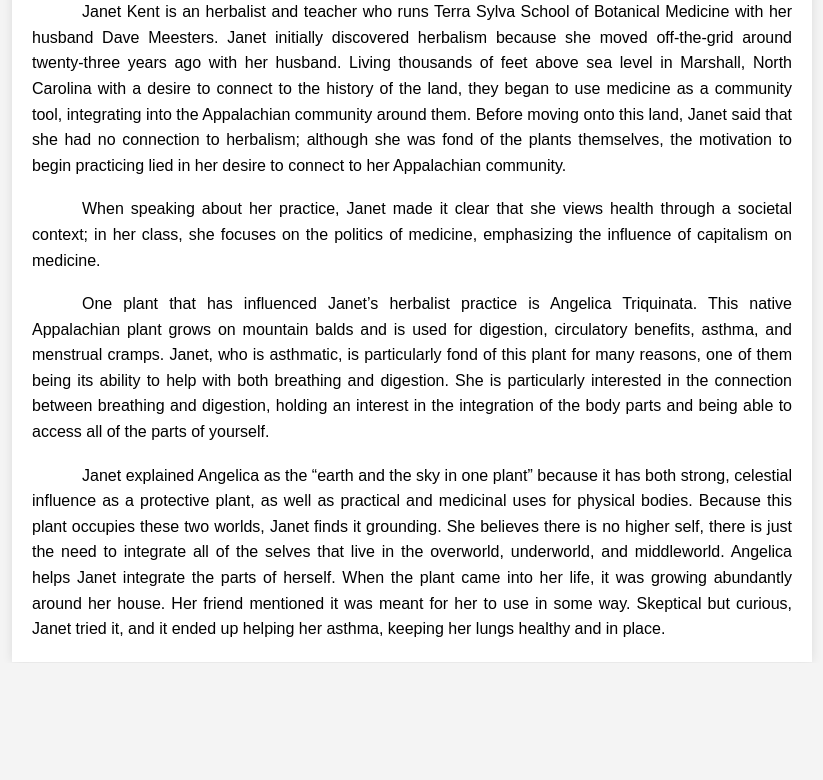
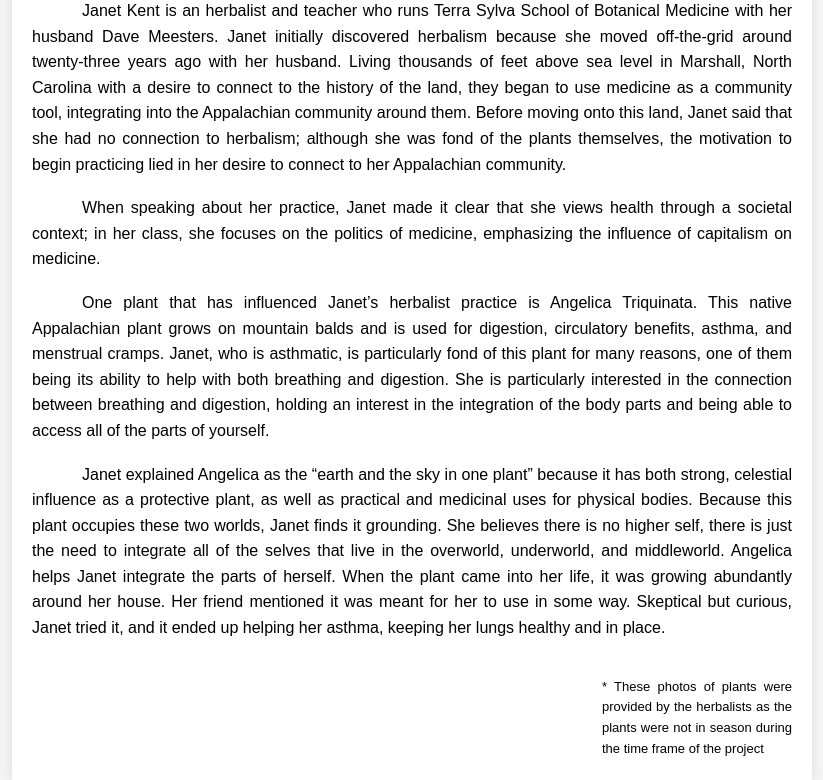
Before and after one commit to rishi-desai/sliding-photo, a plain HTML site: page janet-kent.html in a window 1280 px wide. Shown: the part 137-917 px from the top of the page, without its empty margins (228-1051 px from the left). Before the commit the page ends 800 px from the top, so only its background shows below. Drawn offline with Linux system fonts and the light colour scheme.

Commit message:
add note about out of season plants

```diff
--- a/janet-kent.html
+++ b/janet-kent.html
@@ -59,6 +59,12 @@
           Skeptical but curious, Janet tried it, and it ended up helping her
           asthma, keeping her lungs healthy and in place.
         </p>
+        <br />
+        <br />
+        <p style="text-indent: 0; font-size: small; margin-left: 75%">
+          * These photos of plants were provided by the herbalists as the plants
+          were not in season during the time frame of the project
+        </p>
         <!-- Add more paragraphs as needed -->
       </div>
     </div>
```
Also changed, not shown: dave-meesters.html (+5 -0 lines).
